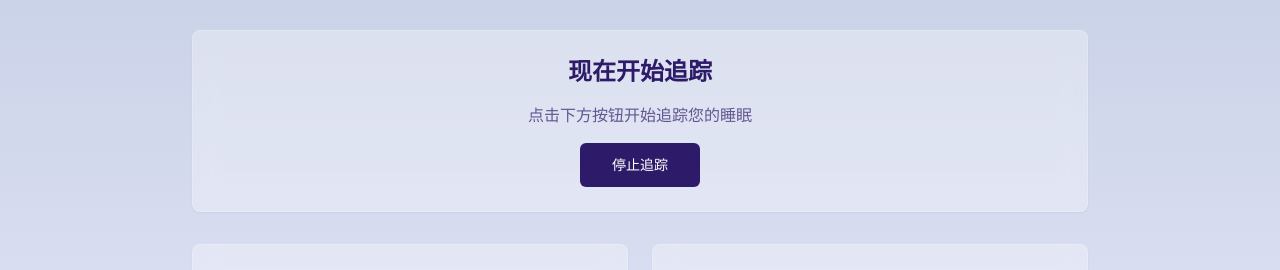
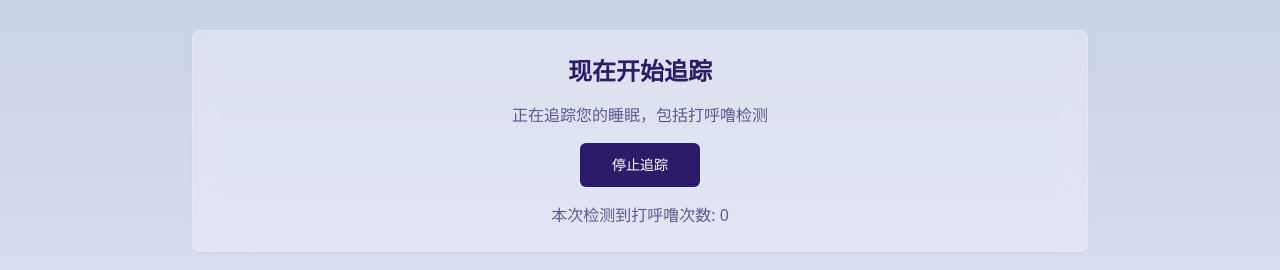
Before and after one commit to limingyuxia/snooze-sensei, a React (Vite) app: page / in a window 1280 px wide. Both pictures are taken after a click on the button "开始追踪". Shown: the part 352-622 px from the top of the page. Built offline with nearby package versions, Linux system fonts and the light colour scheme; no server answers.

Commit message:
Add snoring detection
This commit adds functionality to detect snoring during sleep.  The specific implementation details are not yet defined.

```diff
--- a/src/pages/Index.tsx
+++ b/src/pages/Index.tsx
@@ -1,8 +1,9 @@
 
-import { useState } from "react";
+import { useState, useRef, useEffect } from "react";
 import { Moon, Sun, BedDouble } from "lucide-react";
 import { Card } from "@/components/ui/card";
 import { Button } from "@/components/ui/button";
+import { useToast } from "@/components/ui/use-toast";
 import SleepCard from "@/components/SleepCard";
 
 const Index = () => {
@@ -10,6 +11,12 @@ const Index = () => {
   const [sleepTime, setSleepTime] = useState("23:00");
   const [wakeTime, setWakeTime] = useState("07:00");
   const [duration, setDuration] = useState("8小时");
+  const [isSnoring, setIsSnoring] = useState(false);
+  const [snoringCount, setSnoringCount] = useState(0);
+  const audioContextRef = useRef<AudioContext | null>(null);
+  const analyserRef = useRef<AnalyserNode | null>(null);
+  const mediaStreamRef = useRef<MediaStream | null>(null);
+  const { toast } = useToast();
 
   const calculateDuration = (sleep: string, wake: string) => {
     const [sleepHour, sleepMinute] = sleep.split(':').map(Number);
@@ -36,6 +43,96 @@ const Index = () => {
     setWakeTime(newValue);
     calculateDuration(sleepTime, newValue);
   };
+
+  const startAudioTracking = async () => {
+    try {
+      const stream = await navigator.mediaDevices.getUserMedia({ audio: true });
+      mediaStreamRef.current = stream;
+
+      const audioContext = new AudioContext();
+      const analyser = audioContext.createAnalyser();
+      const source = audioContext.createMediaStreamSource(stream);
+
+      analyser.fftSize = 2048;
+      source.connect(analyser);
+
+      audioContextRef.current = audioContext;
+      analyserRef.current = analyser;
+
+      toast({
+        title: "开始检测",
+        description: "正在监测打呼噜状况",
+      });
+
+      detectSnoring();
+    } catch (error) {
+      console.error('Error accessing microphone:', error);
+      toast({
+        variant: "destructive",
+        title: "错误",
+        description: "无法访问麦克风，请确保已授予麦克风权限。",
+      });
+    }
+  };
+
+  const stopAudioTracking = () => {
+    if (mediaStreamRef.current) {
+      mediaStreamRef.current.getTracks().forEach(track => track.stop());
+    }
+    if (audioContextRef.current) {
+      audioContextRef.current.close();
+    }
+    mediaStreamRef.current = null;
+    audioContextRef.current = null;
+    analyserRef.current = null;
+  };
+
+  const detectSnoring = () => {
+    if (!analyserRef.current || !isTracking) return;
+
+    const analyser = analyserRef.current;
+    const dataArray = new Uint8Array(analyser.frequencyBinCount);
+
+    const checkSnoring = () => {
+      if (!isTracking) return;
+
+      analyser.getByteFrequencyData(dataArray);
+
+      // 计算音频强度
+      const average = dataArray.reduce((acc, value) => acc + value, 0) / dataArray.length;
+
+      // 设置阈值检测打呼噜
+      const isCurrentlySnoring = average > 30;
+
+      if (isCurrentlySnoring && !isSnoring) {
+        setIsSnoring(true);
+        setSnoringCount(prev => prev + 1);
+        toast({
+          title: "检测到打呼噜",
+          description: "已记录一次打呼噜事件",
+        });
+      } else if (!isCurrentlySnoring && isSnoring) {
+        setIsSnoring(false);
+      }
+
+      requestAnimationFrame(checkSnoring);
+    };
+
+    checkSnoring();
+  };
+
+  useEffect(() => {
+    if (isTracking) {
+      startAudioTracking();
+    } else {
+      stopAudioTracking();
+      setIsSnoring(false);
+    }
+
+    return () => {
+      stopAudioTracking();
+    };
+  }, [isTracking]);
 
   return (
     <div className="min-h-screen bg-gradient-to-b from-sleep-gentle to-sleep-lavender">
@@ -74,7 +171,9 @@ const Index = () => {
             <div className="text-center space-y-4">
               <h2 className="text-2xl font-semibold text-sleep-deep">现在开始追踪</h2>
               <p className="text-sleep-deep/70">
-                点击下方按钮开始追踪您的睡眠
+                {isTracking
+                  ? "正在追踪您的睡眠，包括打呼噜检测"
+                  : "点击下方按钮开始追踪您的睡眠和打呼噜情况"}
               </p>
               <Button
                 size="lg"
@@ -83,6 +182,16 @@ const Index = () => {
               >
                 {isTracking ? "停止追踪" : "开始追踪"}
               </Button>
+              {isTracking && (
+                <div className="mt-4 text-sleep-deep/70">
+                  <p>本次检测到打呼噜次数: {snoringCount}</p>
+                  {isSnoring && (
+                    <p className="text-sleep-accent font-semibold animate-pulse">
+                      正在打呼噜...
+                    </p>
+                  )}
+                </div>
+              )}
             </div>
           </Card>
 
```
